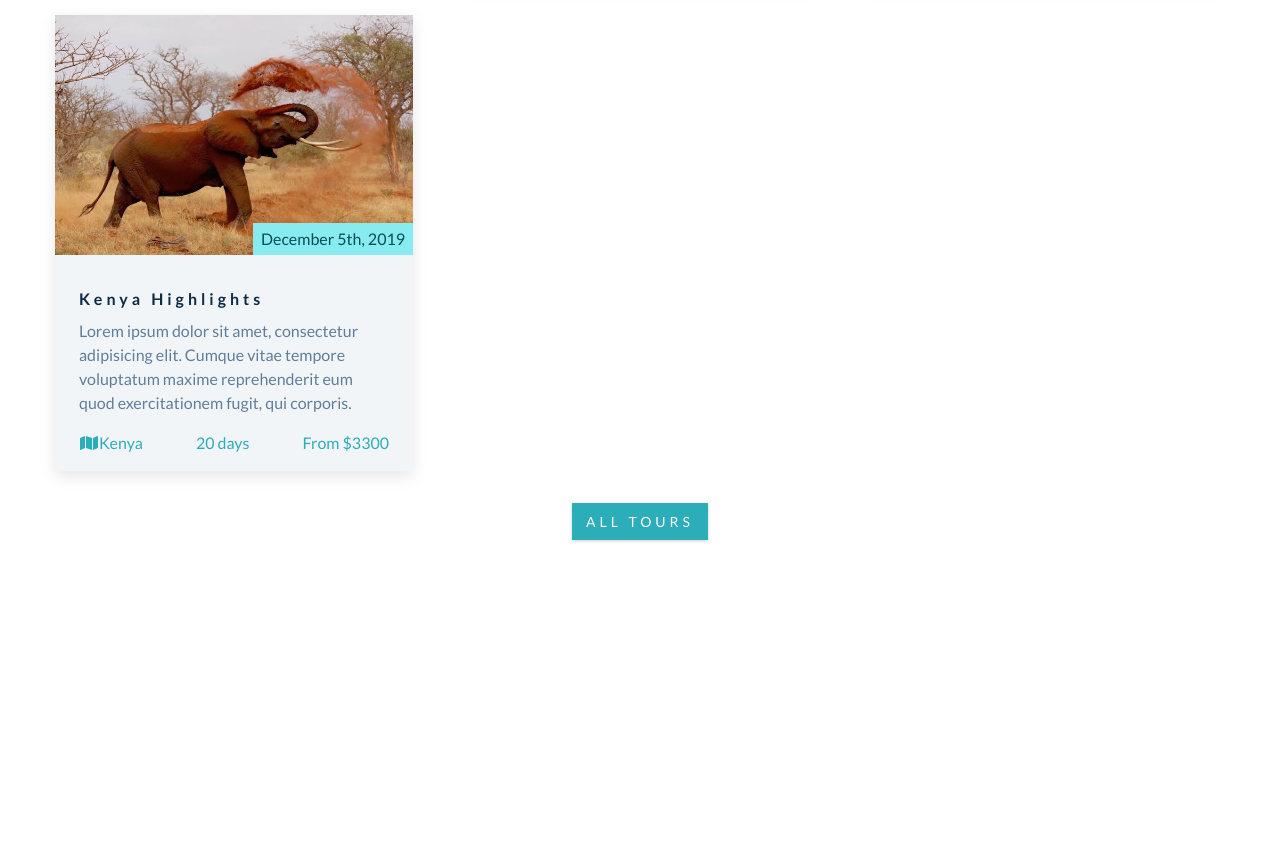
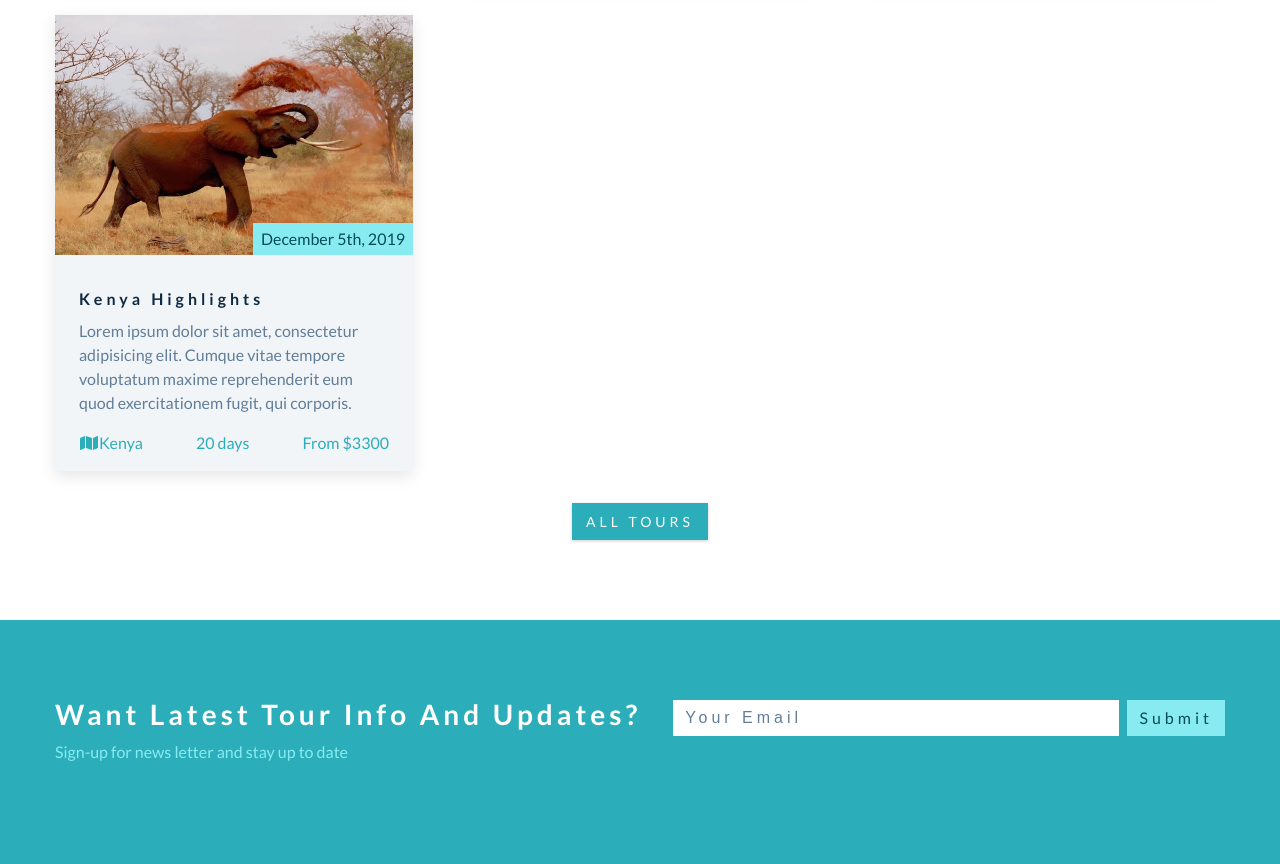
Before and after one commit to FeintRabbit/Backroads-Tour-Feint, a plain HTML site: page index.html in a window 1280 px wide. Shown: the part 2496-3360 px from the top of the page. Before the commit the page ends 3116 px from the top, so only its background shows below. Drawn offline with Linux system fonts and the light colour scheme.

Commit message:
added contact section

```diff
--- a/css/styles.css
+++ b/css/styles.css
@@ -407,6 +407,66 @@ Featured Tours
 Contact
 ===============
 */
+.contact {
+  background: var(--clr-primary-5);
+}
+.contact-title h3 {
+  color: var(--clr-white);
+}
+.contact-title p {
+  color: var(--clr-primary-8);
+}
+
+/* layout form with flexbox */
+.contact-form {
+  display: flex;
+  max-width: 28rem;
+}
+
+.form-control {
+  flex: 1 1 auto; /* grows the field into the space provided */
+  color: var(--clr-grey-5);
+}
+.form-control,
+.btn-submit {
+  padding: 0.375rem 0.75rem;
+  font-size: 1rem;
+  line-height: 1.5;
+  font-weight: 300;
+  letter-spacing: var(--spacing);
+  background: var(--clr-white);
+  text-transform: capitalize;
+  border: transparent;
+}
+.form-control::placeholder {
+  color: inherit;
+}
+.btn-submit {
+  font-family: var(--ff-primary);
+  margin-left: 0.5rem;
+  background: var(--clr-primary-8);
+  color: var(--clr-primary-1);
+  cursor: pointer;
+  transition: var(--transition);
+}
+.btn-submit:hover {
+  background: var(--clr-primary-1);
+  color: var(--clr-primary-5);
+}
+
+@media screen and (min-width: 992px) {
+  .contact-center {
+    display: flex;
+    flex-wrap: wrap;
+    justify-content: space-between;
+  }
+  .contact-form {
+    align-self: flex-start;
+    flex: 1 1 auto;
+    max-width: 100%;
+    padding-left: 2rem;
+  }
+}
 
 /*
 ===============
--- a/index.html
+++ b/index.html
@@ -196,7 +196,20 @@
     <!-- end of featured tours -->
 
     <!-- contact -->
-
+    <section class="section contact" id="contact">
+      <div class="section-center contact-center">
+        <!-- contact title -->
+        <article class="contact-title">
+          <h3>want latest tour info and updates?</h3>
+          <p>Sign-up for news letter and stay up to date</p>
+        </article>
+        <!-- contact form -->
+        <form action="" class="contact-form">
+          <input type="email" name="email" placeholder="your email" class="form-control" />
+          <button type="submit" class="btn-submit">Submit</button>
+        </form>
+      </div>
+    </section>
     <!-- end of contact -->
 
     <!-- gallery  -->
```
